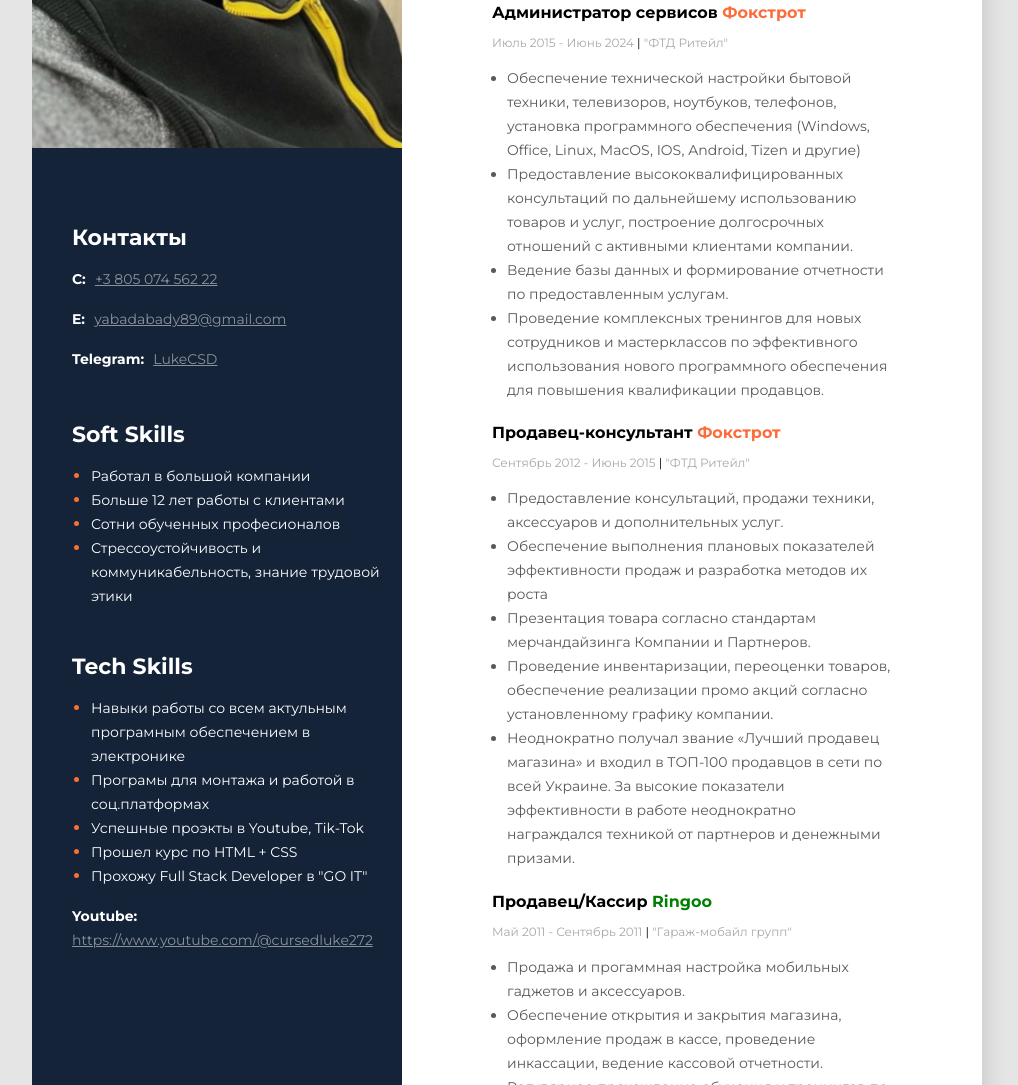
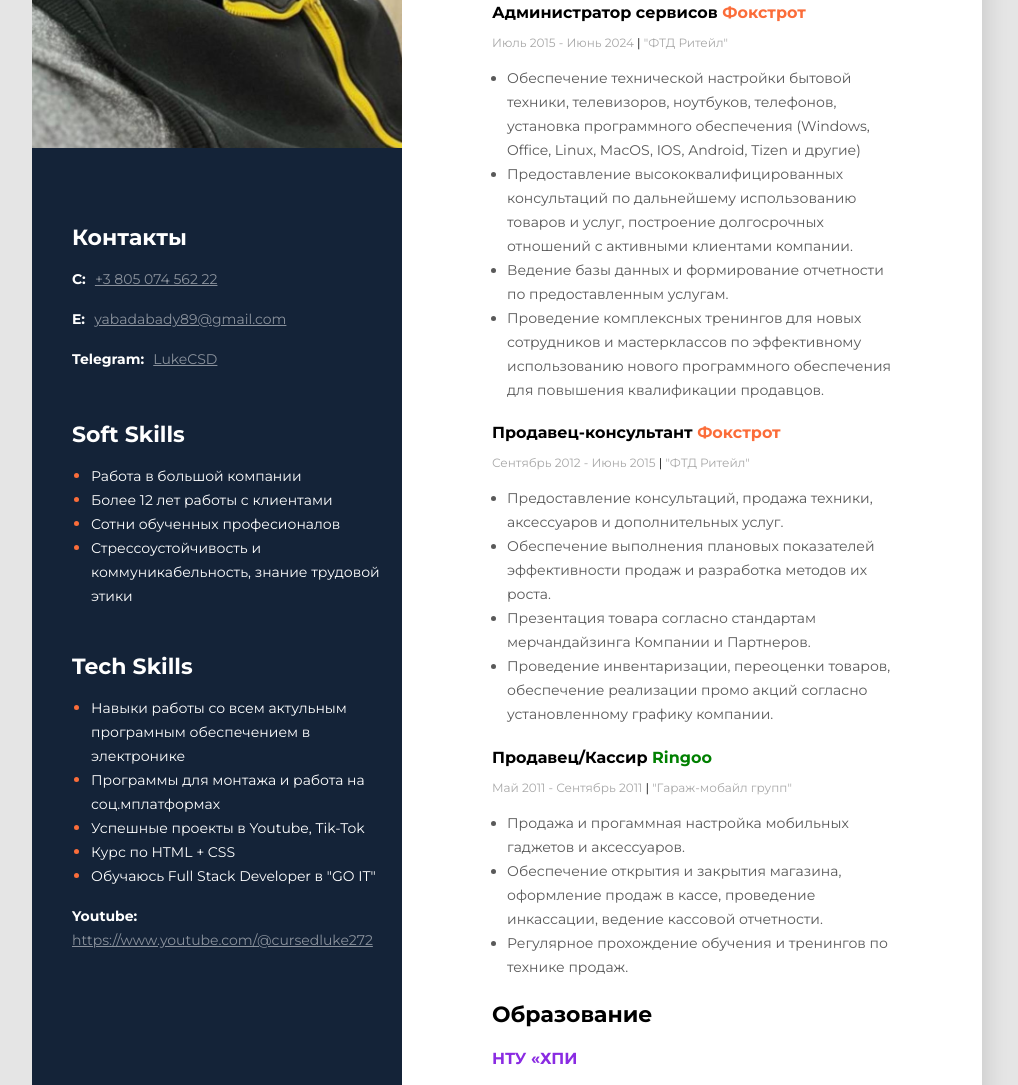
Before and after one commit to LukeWesker/Resume-2.0, a plain HTML site: page index.html in a window 1280 px wide. Shown: the part 497-1582 px from the top of the page, without its empty margins (42-1060 px from the left). Drawn offline with Linux system fonts and the light colour scheme.

Commit message:
Update index.html

```diff
--- a/index.html
+++ b/index.html
@@ -57,7 +57,7 @@
             </li>
             <li class="work-list-item">
                Проведение комплексных тренингов для новых сотрудников и мастерклассов по
-              эффективного использования нового программного обеспечения для повышения квалификации
+              эффективному использованию нового программного обеспечения для повышения квалификации
               продавцов.
             </li>
           </ul>
@@ -74,11 +74,11 @@
           </p>
           <ul class="work-list">
             <li class="work-list-item">
-              Предоставление консультаций, продажи техники, аксессуаров и дополнительных услуг.
+              Предоставление консультаций, продажа техники, аксессуаров и дополнительных услуг.
             </li>
             <li class="work-list-item">
                Обеспечение выполнения плановых показателей эффективности продаж и разработка методов их
-роста
+роста.
             </li>
             <li class="work-list-item">
                Презентация товара согласно стандартам мерчандайзинга Компании и Партнеров.
@@ -87,11 +87,6 @@
                Проведение инвентаризации, переоценки товаров, обеспечение реализации промо акций
               согласно установленному графику компании.
             </li>
-            <li class="work-list-item">
-               Неоднократно получал звание «Лучший продавец магазина» и входил в ТОП-100
-продавцов в сети по всей Украине. За высокие показатели эффективности в работе
-неоднократно награждался техникой от партнеров и денежными призами.
-           </li>
           </ul>
         </div>
         <!--Company 3-->
@@ -157,11 +152,11 @@
         <h3 class="Sidebar-title">Soft Skills</h3>
         <ul class="tech-list">
           <li class="tech-skills-item">
-            <span class="tech-skills-text">Работал в большой компании</span>
+            <span class="tech-skills-text">Работа в большой компании</span>
           </li>
           <li class="tech-skills-item">
             <span class="tech-skills-text"
-              >Больше 12 лет работы с клиентами</span
+              >Более 12 лет работы с клиентами</span
             >
           </li>
           <li class="tech-skills-item">
@@ -184,20 +179,20 @@
             >
           </li>
           <li class="soft-skills-item">
-            <span class="soft-skills-text">Програмы для монтажа и работой в соц.платформах</span>
+            <span class="soft-skills-text">Программы для монтажа и работа на соц.мплатформах</span>
           </li>
           <li class="soft-skills-item">
-            <span class="soft-skills-text">Успешные проэкты в Youtube, Tik-Tok
+            <span class="soft-skills-text">Успешные проекты в Youtube, Tik-Tok
               </span>
           </li>
           <li class="soft-skills-item">
             <span class="soft-skills-text">
-              Прошел курс по HTML + CSS
+              Курс по HTML + CSS
               </span>
           </li>
           <li class="soft-skills-item">
             <span class="soft-skills-text">
-              Прохожу Full Stack Developer в "GO IT"</span>
+              Обучаюсь Full Stack Developer в "GO IT"</span>
           </li>
         </ul>
         <p>
```
